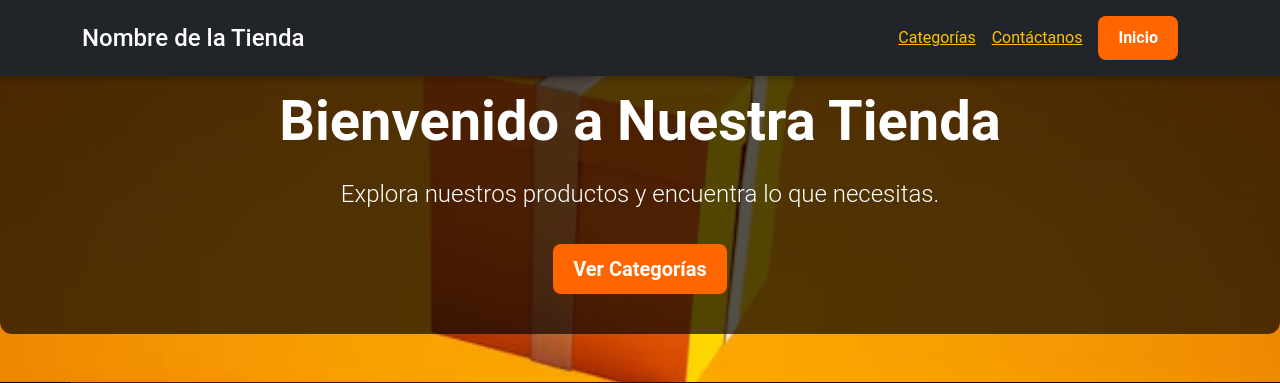
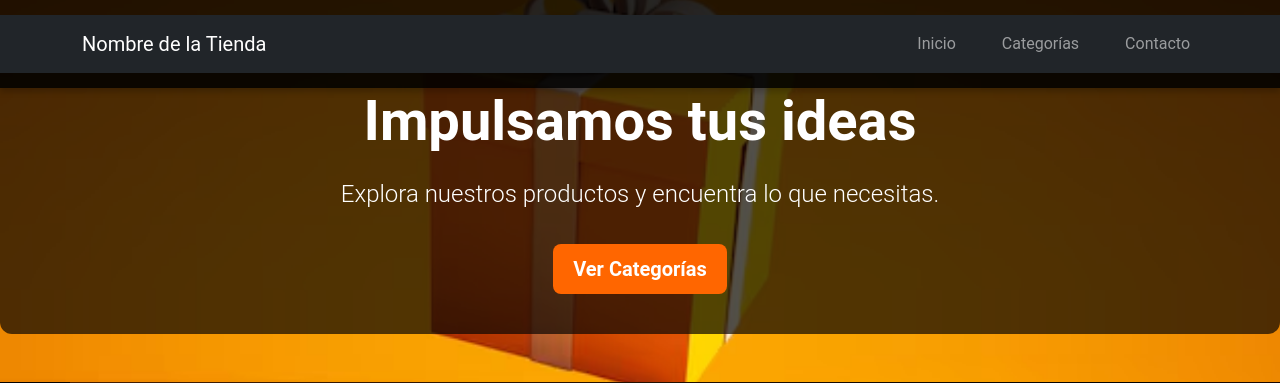
Before and after one commit to FranciscoMartinezBruzonn/ventadebolsas, a PHP site: page / in a window 1280 px wide. Shown: the top 383 px of the page. Run offline with PHP 8.4, Linux system fonts and the light colour scheme.

Commit message:
mejorando el codigo

```diff
--- a/footer.php
+++ b/footer.php
@@ -3,3 +3,6 @@
         <p>© 2024 Nombre de la Tienda. Todos los derechos reservados.</p>
     </div>
 </footer>
+<script src="https://cdn.jsdelivr.net/npm/bootstrap@5.3.0/dist/js/bootstrap.bundle.min.js"></script>
+</body>
+</html>
--- a/header.php
+++ b/header.php
@@ -1,10 +1,33 @@
-<header class="py-3 bg-dark text-white">
-    <div class="container d-flex justify-content-between align-items-center">
-        <h1 class="h4 mb-0">Nombre de la Tienda</h1>
-        <nav class="d-flex align-items-center">
-            <a href="#categories" class="text-warning me-3">Categorías</a>
-            <a href="#contact" class="text-warning me-3">Contáctanos</a>
-            <a href="#top" class="btn btn-orange">Inicio</a>
-        </nav>
-    </div>
+<!DOCTYPE html>
+<html lang="es">
+<head>
+    <meta charset="UTF-8">
+    <meta name="viewport" content="width=device-width, initial-scale=1.0">
+    <title>Nombre de la Tienda</title>
+    <link href="https://cdn.jsdelivr.net/npm/bootstrap@5.3.0/dist/css/bootstrap.min.css" rel="stylesheet">
+    <link href="style.css" rel="stylesheet">
+</head>
+<body>
+<header>
+    <nav class="navbar navbar-expand-lg navbar-dark bg-dark">
+        <div class="container">
+            <a class="navbar-brand" href="#top">Nombre de la Tienda</a>
+            <button class="navbar-toggler" type="button" data-bs-toggle="collapse" data-bs-target="#navbarNav" aria-controls="navbarNav" aria-expanded="false" aria-label="Toggle navigation">
+                <span class="navbar-toggler-icon"></span>
+            </button>
+            <div class="collapse navbar-collapse" id="navbarNav">
+                <ul class="navbar-nav ms-auto">
+                    <li class="nav-item">
+                        <a class="nav-link" href="#top">Inicio</a>
+                    </li>
+                    <li class="nav-item">
+                        <a class="nav-link" href="#categories">Categorías</a>
+                    </li>
+                    <li class="nav-item">
+                        <a class="nav-link" href="#contact">Contacto</a>
+                    </li>
+                </ul>
+            </div>
+        </div>
+    </nav>
 </header>
--- a/index.php
+++ b/index.php
@@ -15,7 +15,7 @@
 <section class="hero text-center py-5" id="top">
     <div class="hero-overlay">
         <div class="container">
-            <h1 class="display-4">Bienvenido a Nuestra Tienda</h1>
+            <h1 class="display-4">Impulsamos tus ideas</h1>
             <p class="lead">Explora nuestros productos y encuentra lo que necesitas.</p>
             <a href="#categories" class="btn btn-orange btn-lg">Ver Categorías</a>
         </div>
@@ -29,12 +29,12 @@
         <?php
         // Simulación de categorías
         $categories = [
-            ['id' => 'category1', 'name' => 'Categoría 1', 'image' => 'category1.jpg', 'description' => 'Descripción breve de la categoría.'],
-            ['id' => 'category2', 'name' => 'Categoría 2', 'image' => 'category2.jpg', 'description' => 'Descripción breve de la categoría.'],
-            ['id' => 'category3', 'name' => 'Categoría 3', 'image' => 'category3.jpg', 'description' => 'Descripción breve de la categoría.'],
-            ['id' => 'category4', 'name' => 'Categoría 4', 'image' => 'category4.jpg', 'description' => 'Descripción breve de la categoría.'],
-            ['id' => 'category5', 'name' => 'Categoría 5', 'image' => 'category5.jpg', 'description' => 'Descripción breve de la categoría.'],
-            ['id' => 'category6', 'name' => 'Categoría 6', 'image' => 'category6.jpg', 'description' => 'Descripción breve de la categoría.']
+            ['id' => 'category1', 'name' => 'Bolsas', 'image' => 'category1.jpg', 'description' => 'Descripción breve de la categoría.'],
+            ['id' => 'category2', 'name' => 'Llaveros', 'image' => 'category2.jpg', 'description' => 'Descripción breve de la categoría.'],
+            ['id' => 'category3', 'name' => 'Bolígrafos', 'image' => 'category3.jpg', 'description' => 'Descripción breve de la categoría.'],
+            ['id' => 'category4', 'name' => 'Mugs, botellas y termos', 'image' => 'category4.jpg', 'description' => 'Descripción breve de la categoría.'],
+            ['id' => 'category5', 'name' => 'Lanyards/Identificadores', 'image' => 'category5.jpg', 'description' => 'Descripción breve de la categoría.'],
+            ['id' => 'category6', 'name' => 'Set de regalos', 'image' => 'category6.jpg', 'description' => 'Descripción breve de la categoría.']
         ];
 
         foreach ($categories as $category) {
@@ -120,20 +120,14 @@ foreach ($categories as $category) {
     document.querySelectorAll('a[href^="#"]').forEach(anchor => {
         anchor.addEventListener('click', function (e) {
             e.preventDefault();
-
-            document.querySelector(this.getAttribute('href')).scrollIntoView({
-                behavior: 'smooth'
-            });
+            document.querySelector(this.getAttribute('href')).scrollIntoView({ behavior: 'smooth' });
         });
     });
 
     document.querySelector('a[href="#top"]').addEventListener('click', function(e) {
-    e.preventDefault();
-    window.scrollTo({
-        top: 0,
-        behavior: 'smooth'
+        e.preventDefault();
+        window.scrollTo({ top: 0, behavior: 'smooth' });
     });
-});
 </script>
 
 <!-- Bootstrap Scripts -->
```
